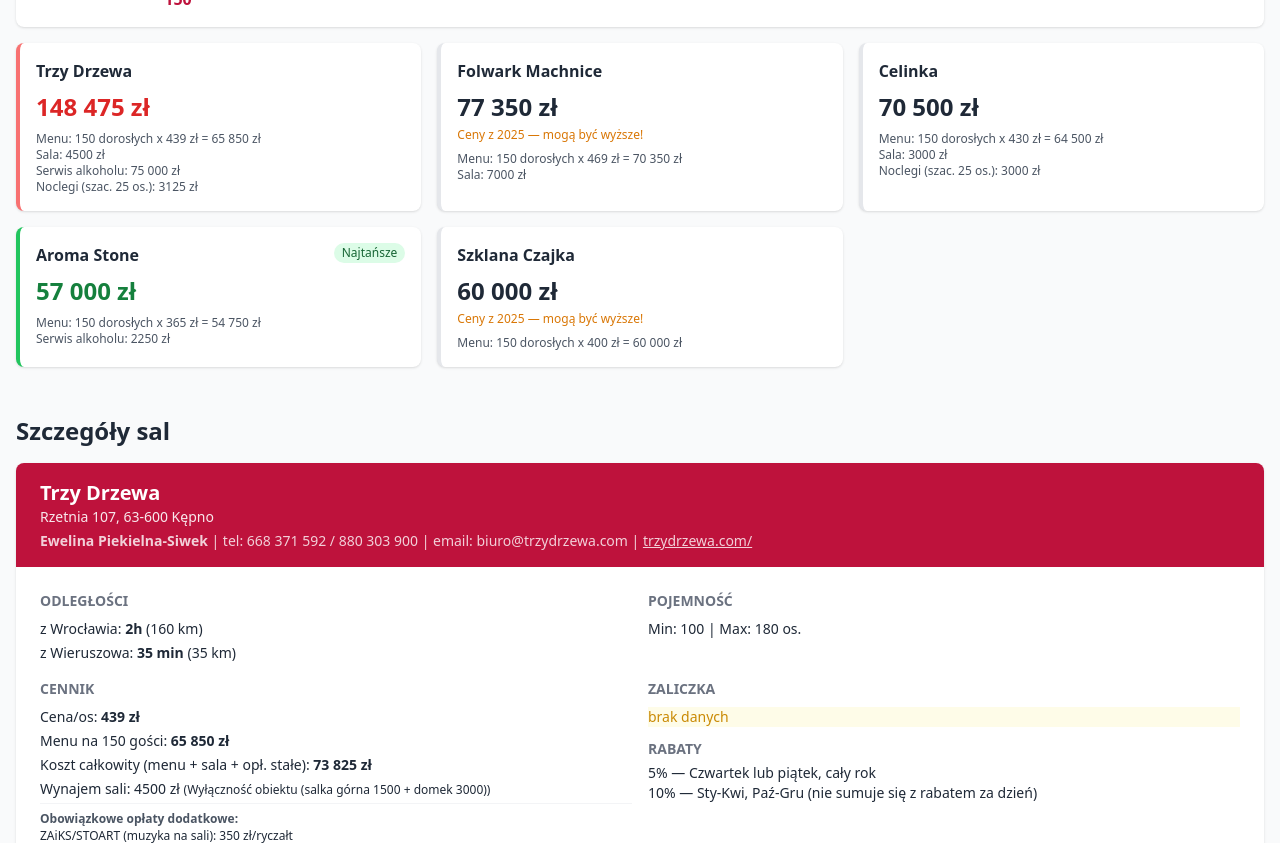
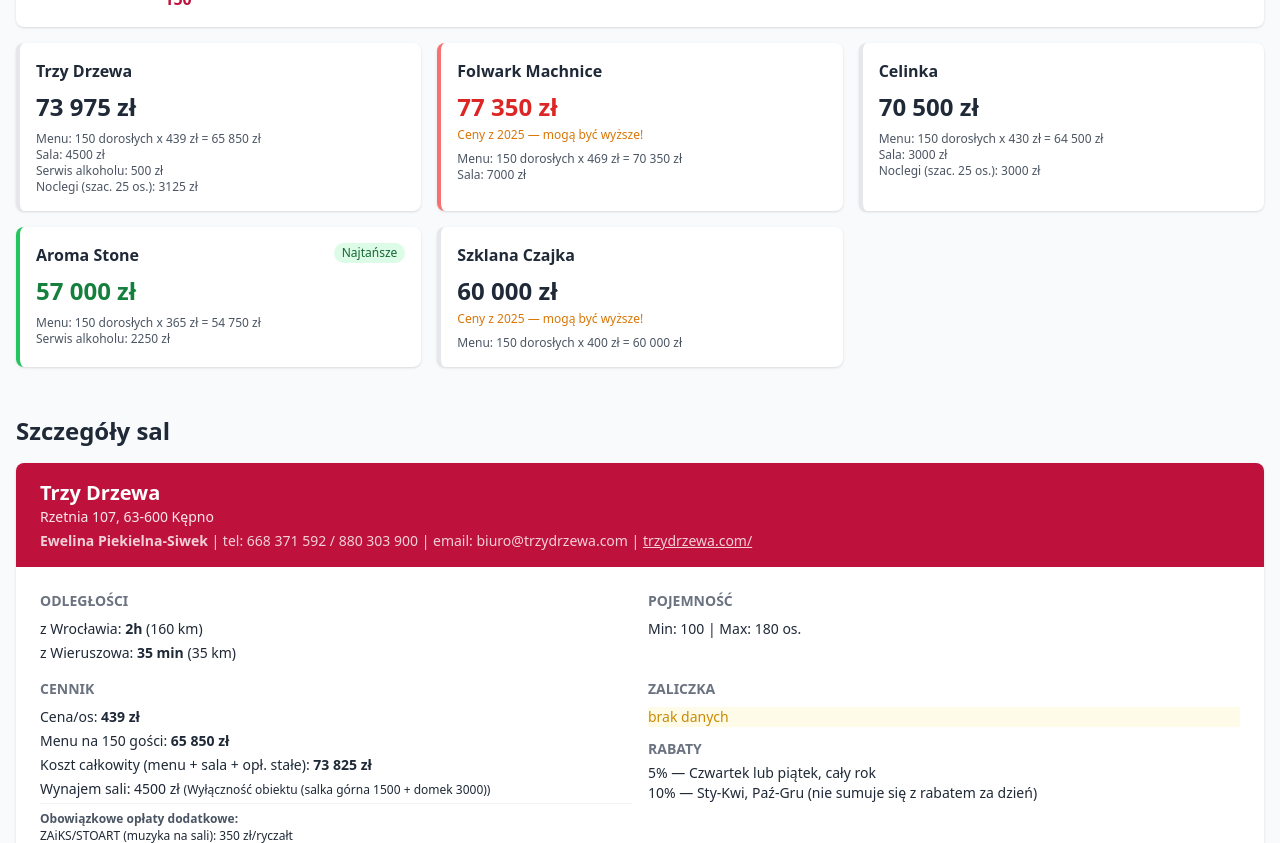
Before and after one commit to pawlakzn/wedding, a website: page index.html in a window 1280 px wide. Shown: the part 1658-2501 px from the top of the page. Drawn offline with nearby package versions, Linux system fonts and the light colour scheme.

Commit message:
serwisu alko dla Trzy Drzewa

```diff
--- a/index.html
+++ b/index.html
@@ -370,6 +370,7 @@ const VENUES_DATA = {
         "corkageFee": null,
         "selfSupply": null,
         "serviceFee": 500,
+        "serviceFeeUnit": "ryczałt",
         "description": "Roznoszenie alkoholu przez obsługę: 500 zł ryczałt. Zastrzegają wgląd do paragonów za alkohol, tort, ciasta i inne wyroby gastronomiczne."
       },
       "timing": {
@@ -1286,7 +1287,9 @@ function renderCalculator() {
     else if (v.pricing.hallRentalSaturday) hallCost = v.pricing.hallRentalSaturday;
     else if (v.pricing.flatFee) hallCost = v.pricing.flatFee;
 
-    const alcoholService = (v.alcoholPolicy.serviceFee || 0) * guests;
+    const alcoholService = v.alcoholPolicy.serviceFeeUnit === 'ryczałt'
+      ? (v.alcoholPolicy.serviceFee || 0)
+      : (v.alcoholPolicy.serviceFee || 0) * guests;
     const roomEstimate = v.rooms.totalBeds && v.rooms.pricePerNight ? Math.min(25, v.rooms.totalBeds) * v.rooms.pricePerNight : 0;
 
     const total = menuCost + hallCost + alcoholService + roomEstimate;
```
